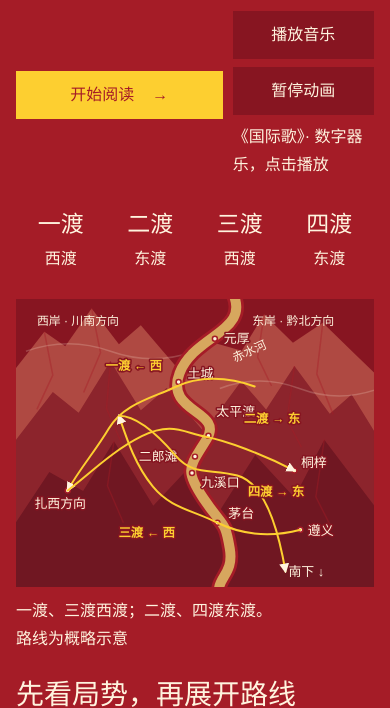
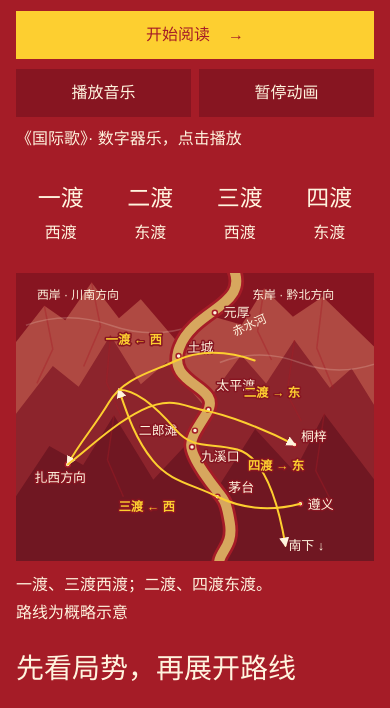
Before and after one commit to donald-trump86/changzheng90, a website with bundled scripts: page index.html in a window 390 px wide. Shown: the part 158-866 px from the top of the page. Built offline with nearby package versions, Linux system fonts and the light colour scheme.

Commit message:
fix: stack phone opening controls in clear rows

```diff
--- a/src/styles.css
+++ b/src/styles.css
@@ -151,9 +151,9 @@ body:not([data-motion="on"]) .march-point { display: none; }
   .emblem-figure { gap: 8px; }
   .emblem-figure img { width: 44px; height: 44px; }
   .emblem-figure figcaption { width: 88px; font-size: 16px; line-height: 1.45; }
-  .opening-controls { gap: 10px; }
-  .opening-controls > button { flex: 1 0 max-content; white-space: nowrap; }
-  .media-controls { flex: 2; gap: 8px; }
+  .opening-controls { display: grid; grid-template-columns: minmax(0, 1fr); gap: 10px; }
+  .opening-controls > button { width: 100%; white-space: nowrap; }
+  .media-controls { gap: 8px; }
   .media-controls button { flex: 1; padding-inline: 10px; white-space: nowrap; }
   .media-controls p { flex-basis: 100%; }
   .chapter-nav { margin-bottom: 18px; }
```
